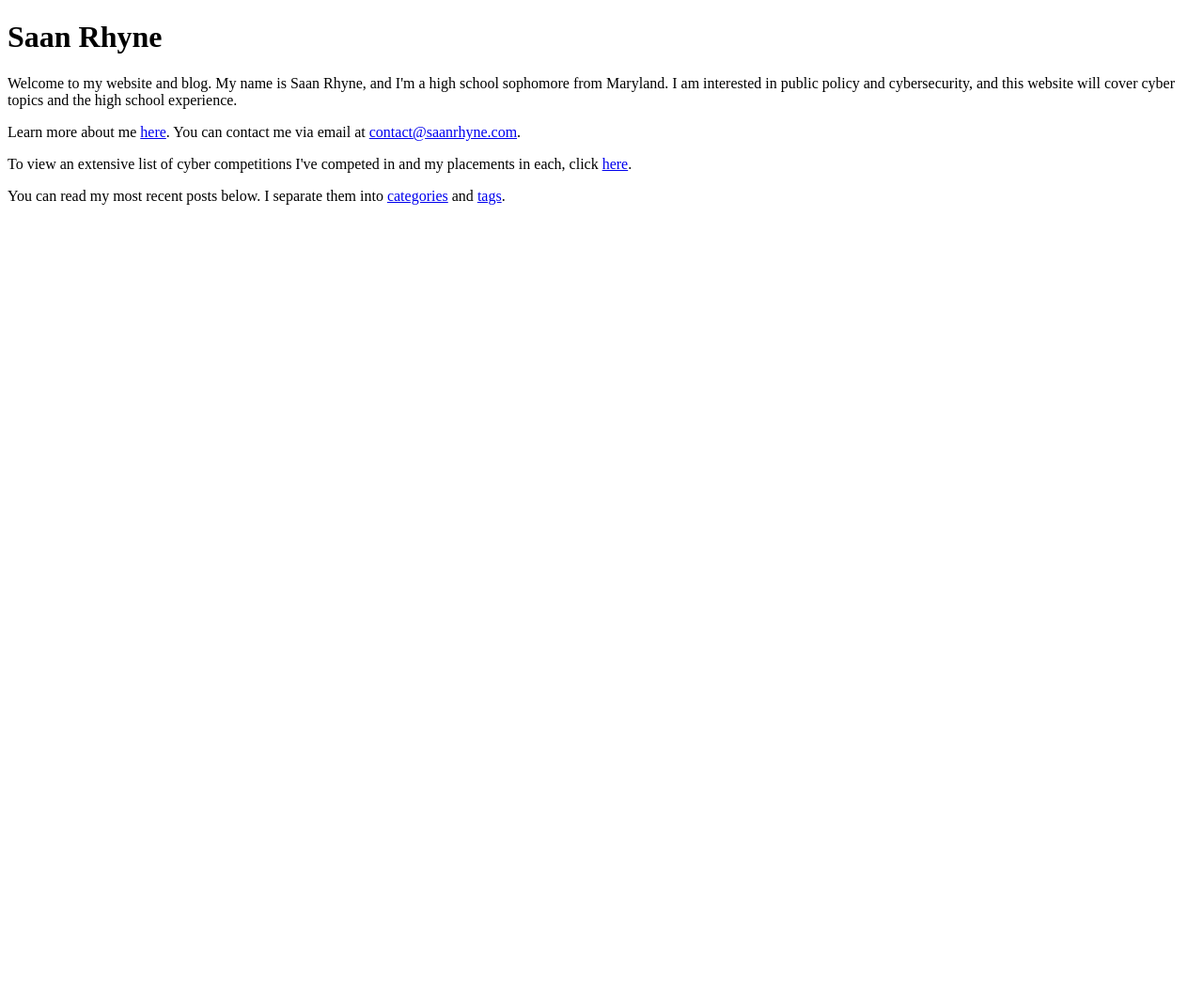
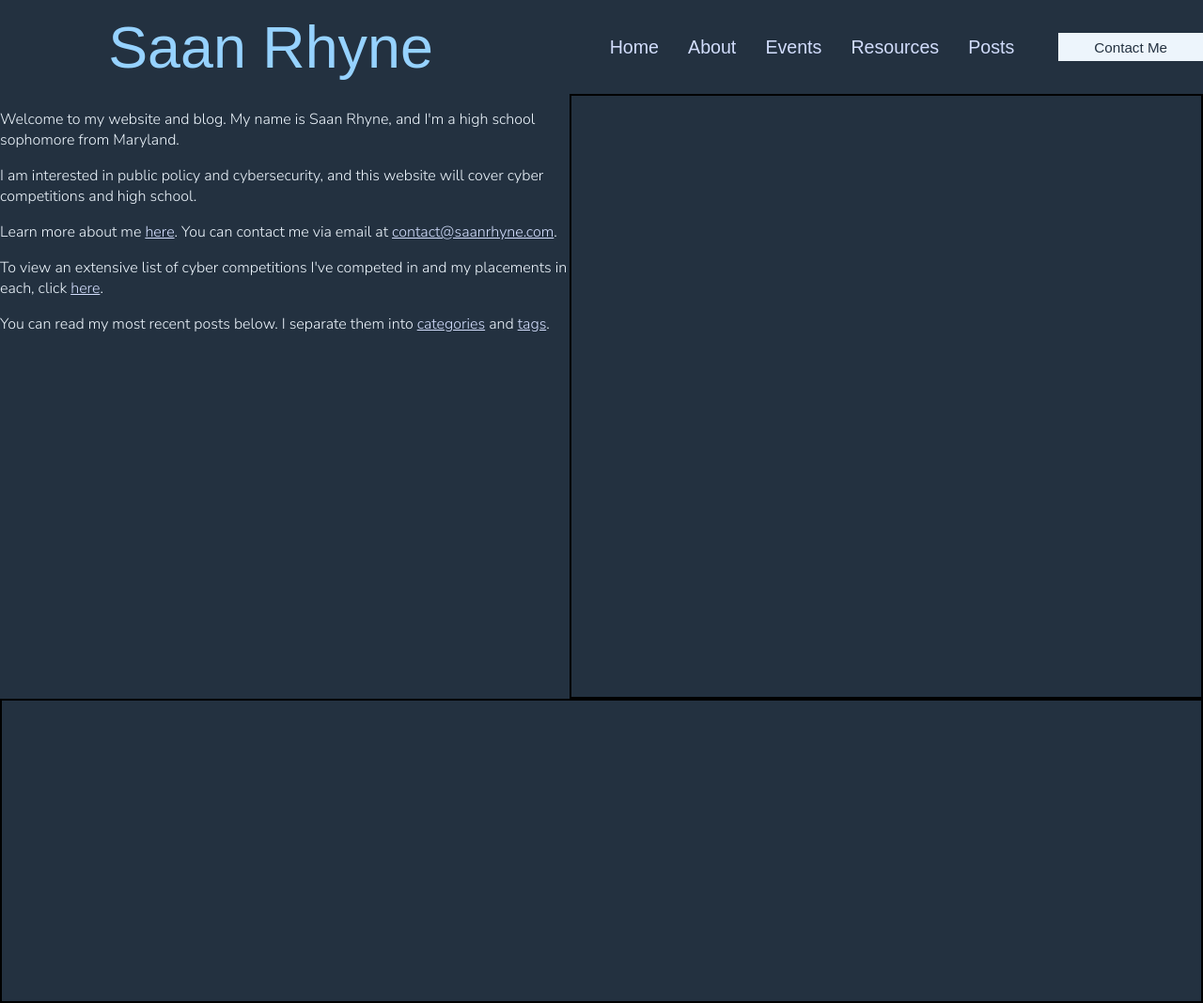
Before and after one commit to saanrhyne/saanrhyne.github.io, a plain HTML site: page index.html in a window 1280 px wide. Shown: the whole page at 94% size. Before the commit the page ends 800 px from the top, so only its background shows below. Drawn offline with Linux system fonts and the light colour scheme; a web font is replaced by a local one.

Commit message:
Update index.html
It looks nice now

```diff
--- a/index.html
+++ b/index.html
@@ -2,12 +2,186 @@
 <html>
     <head>
         <title>Saan Rhyne</title>
+        <style>
+            @import url('https://fonts.googleapis.com/css2?family=Nunito+Sans:ital,opsz,wght@0,6..12,200..1000;1,6..12,200..1000&display=swap');
+            @import url('https://fonts.googleapis.com/css2?family=Tomorrow:ital,wght@0,100;0,200;0,300;0,400;0,500;0,600;0,700;0,800;0,900;1,100;1,200;1,300;1,400;1,500;1,600;1,700;1,800;1,900&display=swap');
+
+            body {
+              background-color: #233140;
+              margin: 0;
+            }
+
+            h1 {
+              font-weight: 500;
+            }
+
+            p {
+              color: #edf5fc;
+              font-family: "Nunito Sans", sans-serif;
+              font-weight: 300;
+            }
+
+            a:link, a:visited {
+              color: #d2ddfc;
+            }
+
+            a:hover, a:active {
+              color: #ffe196;
+            }
+
+            ul {
+              list-style-type: none;
+              margin: 0;
+              list-style-position: right;
+              display: flex;
+              align-items: center;
+              justify-content: center;
+              padding: 0;
+            }
+
+            li {
+              display: flex;
+            }
+
+            li a {
+              display: block;
+              color: #edf5fc;
+              text-align: center;
+              padding: 0.75vw;
+              text-decoration: none;
+            }
+
+            #header {
+              display: flex;
+              height: 100px;
+              align-items: center;
+              justify-content: space-between;
+              margin: 0 auto;
+              color: #96d2ff;
+              text-align: center;
+              font-family: "Tomorrow", sans-serif;
+            }
+
+            #header h1 {
+              flex: 0 0 45%;
+            }
+
+            #header h1::after {
+              font-size: calc(50px + 1vw);
+              animation-name: name-typing-effect;
+              animation-duration: 3s;
+              content: "Saan Rhyne";
+              color: #96d2ff;
+            }
+
+            @keyframes name-typing-effect {
+              0% {content: "";}
+              10% {content: "S";}
+              20% {content: "Sa";}
+              30% {content: "Saa";}
+              40% {content: "Saan";}
+              50% {content: "Saan R"; color: #ffe196;}
+              60% {content: "Saan Rh";}
+              70% {content: "Saan Rhy";}
+              80% {content: "Saan Rhyn";}
+              90% {content: "Saan Rhyne";}
+              100% {color: #96d2ff;}
+            }
+
+            #header h1:hover {
+              color: #ffe196;
+            }
+
+            #header ul {
+              flex: 0 0 37%;
+              font-size: calc(10px + 0.75vw);
+              justify-content: space-evenly;
+            }
+
+            #header button {
+              flex: 0 0 12%;
+              background-color: #edf5fc;
+              border: none;
+              color: #233140;
+              text-align: center;
+              padding-top: 0.5%;
+              padding-bottom: 0.5%;
+              font-size: calc(12px + 0.25vw);
+              font-weight: 400;
+            }
+
+            #header button::after{
+              content: "Contact Me";
+            }
+
+            #header button:hover {
+              background-color: #ffe196;
+              color: #233140;
+            }
+
+            #header button:hover::after {
+              content: "contact@saanrhyne.com";
+            }
+
+            #content {
+              display: flex;
+              flex-wrap: wrap;
+            }
+
+            #about {
+              flex: 1 1 45%;
+              text-align: left;
+            }
+
+            #recent {
+              border: 2px solid black;
+              flex: 1 1 50%;
+              height: 80vh;
+            }
+
+            #projects {
+              border: 2px solid black;
+              flex: 1 1 50%;
+              height: 40vh;
+            }
+
+          </style>
     </head>
     <body>
-        <h1>Saan Rhyne</h1>
-        <p>Welcome to my website and blog. My name is Saan Rhyne, and I'm a high school sophomore from Maryland. I am interested in public policy and cybersecurity, and this website will cover cyber topics and the high school experience.</p>
-        <p>Learn more about me <a href="/about">here</a>. You can contact me via email at <a href="mailto:contact@saanrhyne.com">contact@saanrhyne.com</a>.</p>
-        <p>To view an extensive list of cyber competitions I've competed in and my placements in each, click <a href="/events">here</a>.</p>
-        <p>You can read my most recent posts below. I separate them into <a href="/categories">categories</a> and <a href="/tags">tags</a>.</p>
+        <div id = "header">
+            <h1></h1>
+
+            <p width="5%"></p>
+
+            <ul>
+              <li><a href="/">Home</a></li>
+              <li><a href="/about">About</a></li>
+              <li><a href="/events">Events</a></li>
+              <li><a href="/resources">Resources</a></li>
+              <li><a href="/categories">Posts</a></li>
+            </ul>
+
+            <button></button>
+
+        </div>
+
+        <div id = "content">
+            <div id = "about">
+                <p>Welcome to my website and blog. My name is Saan Rhyne, and I'm a high school sophomore from Maryland. </p>
+               <p>I am interested in public policy and cybersecurity, and this website will cover cyber competitions and high school.</p>
+                <p>Learn more about me <a href="/about">here</a>. You can contact me via email at <a href="mailto:contact@saanrhyne.com">contact@saanrhyne.com</a>.</p>
+                <p>To view an extensive list of cyber competitions I've competed in and my placements in each, click <a href="/events">here</a>.</p>
+                <p>You can read my most recent posts below. I separate them into <a href="/categories">categories</a> and <a href="/tags">tags</a>.</p>
+            </div>
+
+            <div id = "recent">
+                <!-- Do this when posts template is created and posts are uploaded -->
+            </div>
+
+            <div id = "projects">
+                <!-- Do I even have any projects? -->
+            </div>
+        </div>
+
     </body>
 </html>
```
